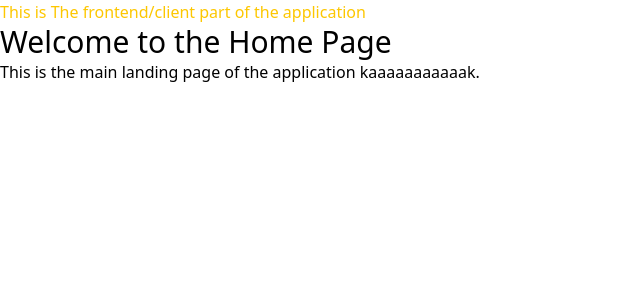
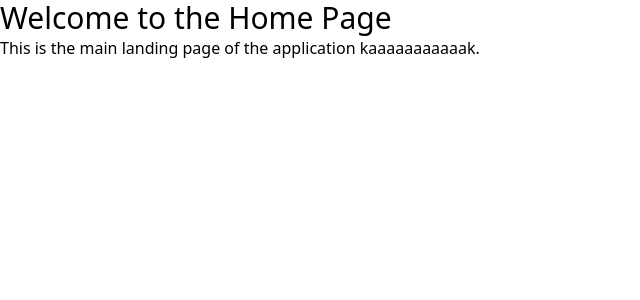
Before and after one commit to Muhammad-FRAX/exylink, a React (Vite) app in the folder frontend/: page / in a window 1280 px wide. Shown: the top 300 px of the page, without its empty margins (0-640 px from the left). Built offline with nearby package versions, Linux system fonts and the light colour scheme.

Commit message:
checkpoint/ start of creating the sidebar

```diff
--- a/frontend/index.html
+++ b/frontend/index.html
@@ -4,7 +4,7 @@
     <meta charset="UTF-8" />
     <link rel="icon" type="image/svg+xml" href="/vite.svg" />
     <meta name="viewport" content="width=device-width, initial-scale=1.0" />
-    <title>frontend</title>
+    <title>Exylink</title>
   </head>
   <body>
     <div id="root"></div>
--- a/frontend/package.json
+++ b/frontend/package.json
@@ -10,6 +10,7 @@
     "preview": "vite preview"
   },
   "dependencies": {
+    "lucide-react": "^0.563.0",
     "react": "^19.1.1",
     "react-dom": "^19.1.1"
   },
--- a/frontend/src/app.jsx
+++ b/frontend/src/app.jsx
@@ -4,9 +4,6 @@ import Home from "./pages/Home.jsx";
 function App() {
   return (
     <>
-      <div className="text-yellow-400">
-        This is The frontend/client part of the application
-      </div>
       <Home />
     </>
   );
--- /dev/null
+++ b/frontend/src/components/Sidebar.jsx
@@ -0,0 +1,7 @@
+export default function Sidebar() {
+  return (
+    <nav className="bg-blue-500 p-4">
+      <h1 className="text-white text-2xl">Sidebar</h1>
+    </nav>
+  );
+}
```
Also changed, not shown: frontend/src/components/Footer.jsx (added), frontend/src/pages/DataConnections.jsx (added).
